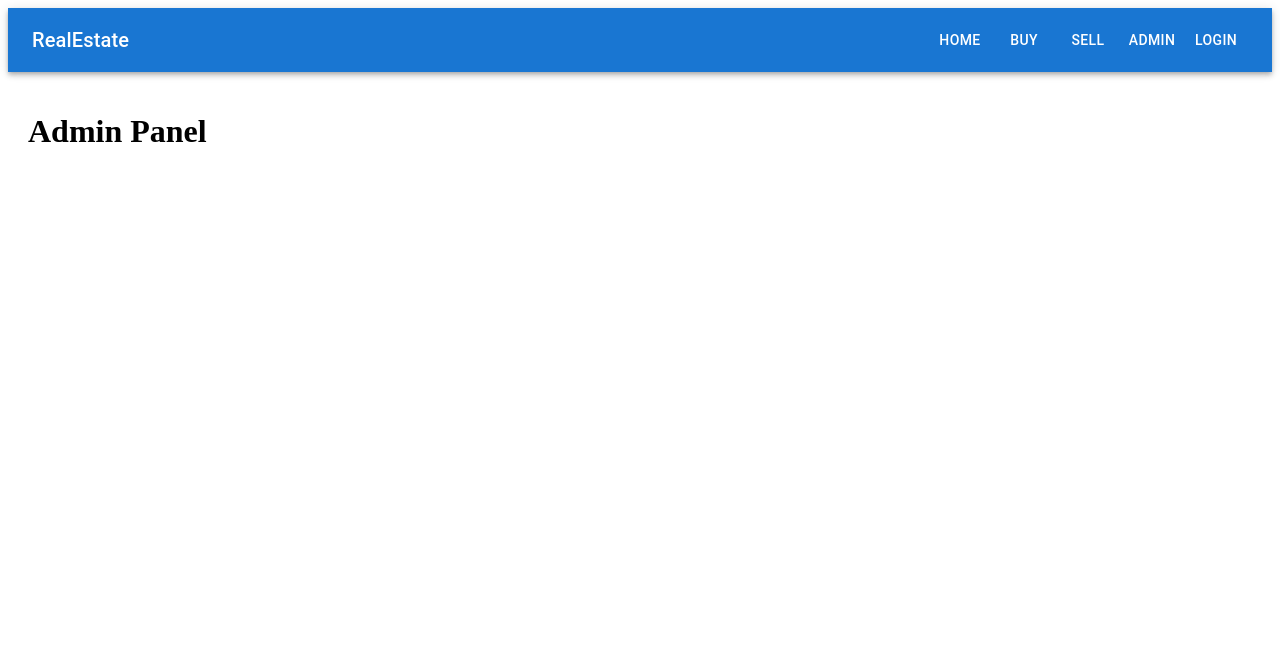
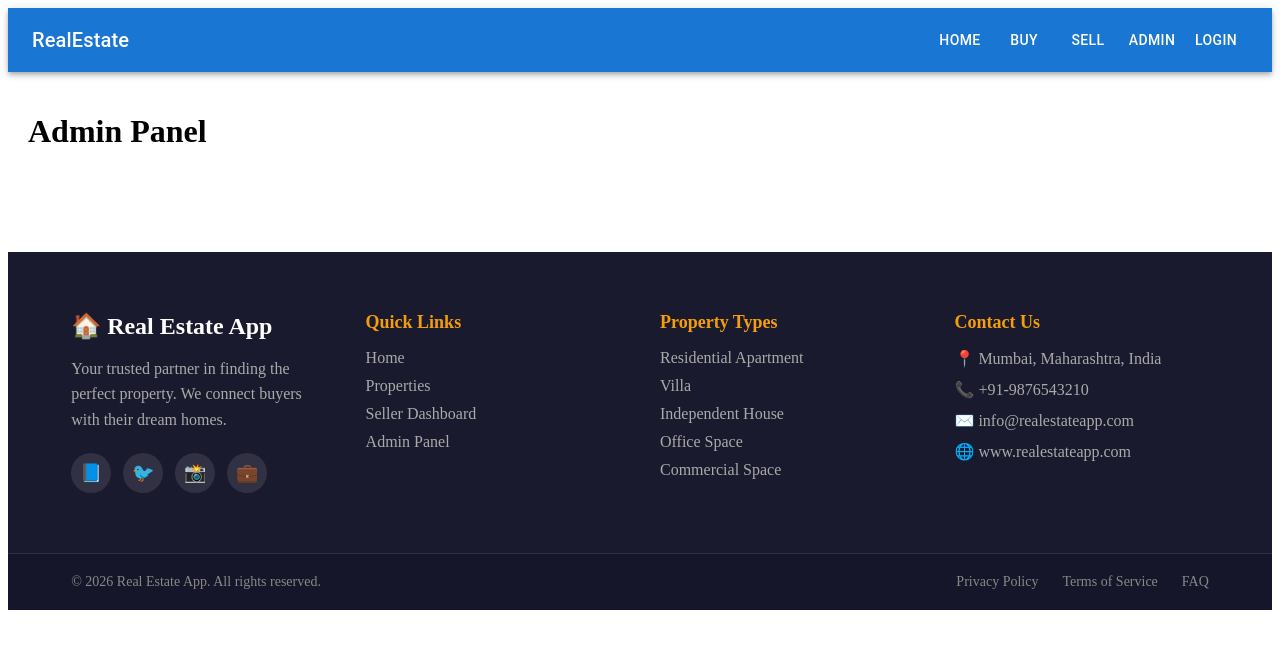
Before and after one commit to IPSHITASETT/real-estate-app, a React (Create React App) app: page /admin in a window 1280 px wide. Shown: the top 648 px of the page. Built offline with nearby package versions, Linux system fonts and the light colour scheme.

Commit message:
added footer and property details page

```diff
--- /dev/null
+++ b/src/components/layout/Footer.css
@@ -0,0 +1,139 @@
+.footer {
+  background: #1a1a2e;
+  color: #fff;
+  margin-top: 60px;
+}
+
+.footer-container {
+  display: grid;
+  grid-template-columns: repeat(4, 1fr);
+  gap: 40px;
+  padding: 60px 5%;
+  max-width: 1400px;
+  margin: 0 auto;
+}
+
+.footer-section h3 {
+  font-size: 24px;
+  margin: 0 0 16px;
+  color: #fff;
+}
+
+.footer-section h4 {
+  font-size: 18px;
+  margin: 0 0 16px;
+  color: #f59e0b;
+}
+
+.footer-about p {
+  color: #aaa;
+  line-height: 1.6;
+  margin-bottom: 20px;
+}
+
+.footer-social {
+  display: flex;
+  gap: 12px;
+}
+
+.social-link {
+  width: 40px;
+  height: 40px;
+  background: rgba(255, 255, 255, 0.1);
+  border-radius: 50%;
+  display: flex;
+  align-items: center;
+  justify-content: center;
+  font-size: 18px;
+  text-decoration: none;
+  transition: background 0.3s, transform 0.3s;
+}
+
+.social-link:hover {
+  background: #f59e0b;
+  transform: translateY(-3px);
+}
+
+.footer-links {
+  list-style: none;
+  padding: 0;
+  margin: 0;
+}
+
+.footer-links li {
+  margin-bottom: 10px;
+}
+
+.footer-links a {
+  color: #aaa;
+  text-decoration: none;
+  transition: color 0.3s;
+}
+
+.footer-links a:hover {
+  color: #f59e0b;
+}
+
+.footer-contact {
+  list-style: none;
+  padding: 0;
+  margin: 0;
+}
+
+.footer-contact li {
+  color: #aaa;
+  margin-bottom: 12px;
+  display: flex;
+  align-items: center;
+  gap: 8px;
+}
+
+.footer-bottom {
+  background: #16162a;
+  padding: 20px 5%;
+  display: flex;
+  justify-content: space-between;
+  align-items: center;
+  border-top: 1px solid rgba(255, 255, 255, 0.1);
+}
+
+.footer-bottom p {
+  margin: 0;
+  color: #888;
+  font-size: 14px;
+}
+
+.footer-bottom-links {
+  display: flex;
+  gap: 24px;
+}
+
+.footer-bottom-links a {
+  color: #888;
+  text-decoration: none;
+  font-size: 14px;
+  transition: color 0.3s;
+}
+
+.footer-bottom-links a:hover {
+  color: #f59e0b;
+}
+
+@media (max-width: 1024px) {
+  .footer-container {
+    grid-template-columns: repeat(2, 1fr);
+  }
+}
+
+@media (max-width: 600px) {
+  .footer-container {
+    grid-template-columns: 1fr;
+    gap: 30px;
+  }
+
+  .footer-bottom {
+    flex-direction: column;
+    gap: 16px;
+    text-align: center;
+  }
+}
--- /dev/null
+++ b/src/components/layout/Footer.jsx
@@ -0,0 +1,69 @@
+import React from 'react';
+import { Link } from 'react-router-dom';
+import './Footer.css';
+
+const Footer = () => {
+  return (
+    <footer className="footer">
+      <div className="footer-container">
+        {/* Company Info */}
+        <div className="footer-section footer-about">
+          <h3>🏠 Real Estate App</h3>
+          <p>Your trusted partner in finding the perfect property. We connect buyers with their dream homes.</p>
+          <div className="footer-social">
+            <a href="#" className="social-link">📘</a>
+            <a href="#" className="social-link">🐦</a>
+            <a href="#" className="social-link">📸</a>
+            <a href="#" className="social-link">💼</a>
+          </div>
+        </div>
+
+        {/* Quick Links */}
+        <div className="footer-section">
+          <h4>Quick Links</h4>
+          <ul className="footer-links">
+            <li><Link to="/">Home</Link></li>
+            <li><Link to="/properties">Properties</Link></li>
+            <li><Link to="/seller">Seller Dashboard</Link></li>
+            <li><Link to="/admin">Admin Panel</Link></li>
+          </ul>
+        </div>
+
+        {/* Property Types */}
+        <div className="footer-section">
+          <h4>Property Types</h4>
+          <ul className="footer-links">
+            <li><Link to="/properties?type=Residential+Apartment">Residential Apartment</Link></li>
+            <li><Link to="/properties?type=Villa">Villa</Link></li>
+            <li><Link to="/properties?type=Independent+House">Independent House</Link></li>
+            <li><Link to="/properties?type=Office+Space">Office Space</Link></li>
+            <li><Link to="/properties?type=Commercial+Space">Commercial Space</Link></li>
+          </ul>
+        </div>
+
+        {/* Contact Info */}
+        <div className="footer-section">
+          <h4>Contact Us</h4>
+          <ul className="footer-contact">
+            <li>📍 Mumbai, Maharashtra, India</li>
+            <li>📞 +91-9876543210</li>
+            <li>✉️ info@realestateapp.com</li>
+            <li>🌐 www.realestateapp.com</li>
+          </ul>
+        </div>
+      </div>
+
+      {/* Bottom Bar */}
+      <div className="footer-bottom">
+        <p>© 2026 Real Estate App. All rights reserved.</p>
+        <div className="footer-bottom-links">
+          <a href="#">Privacy Policy</a>
+          <a href="#">Terms of Service</a>
+          <a href="#">FAQ</a>
+        </div>
+      </div>
+    </footer>
+  );
+};
+
+export default Footer;
--- a/src/components/layout/Layout.jsx
+++ b/src/components/layout/Layout.jsx
@@ -1,10 +1,12 @@
 import Navbar from "./Navbar";
+import Footer from "./Footer";
 
 const Layout = ({ children }) => {
   return (
     <>
       <Navbar />
       <main style={{ padding: "20px" }}>{children}</main>
+      <Footer />
     </>
   );
 };
```
